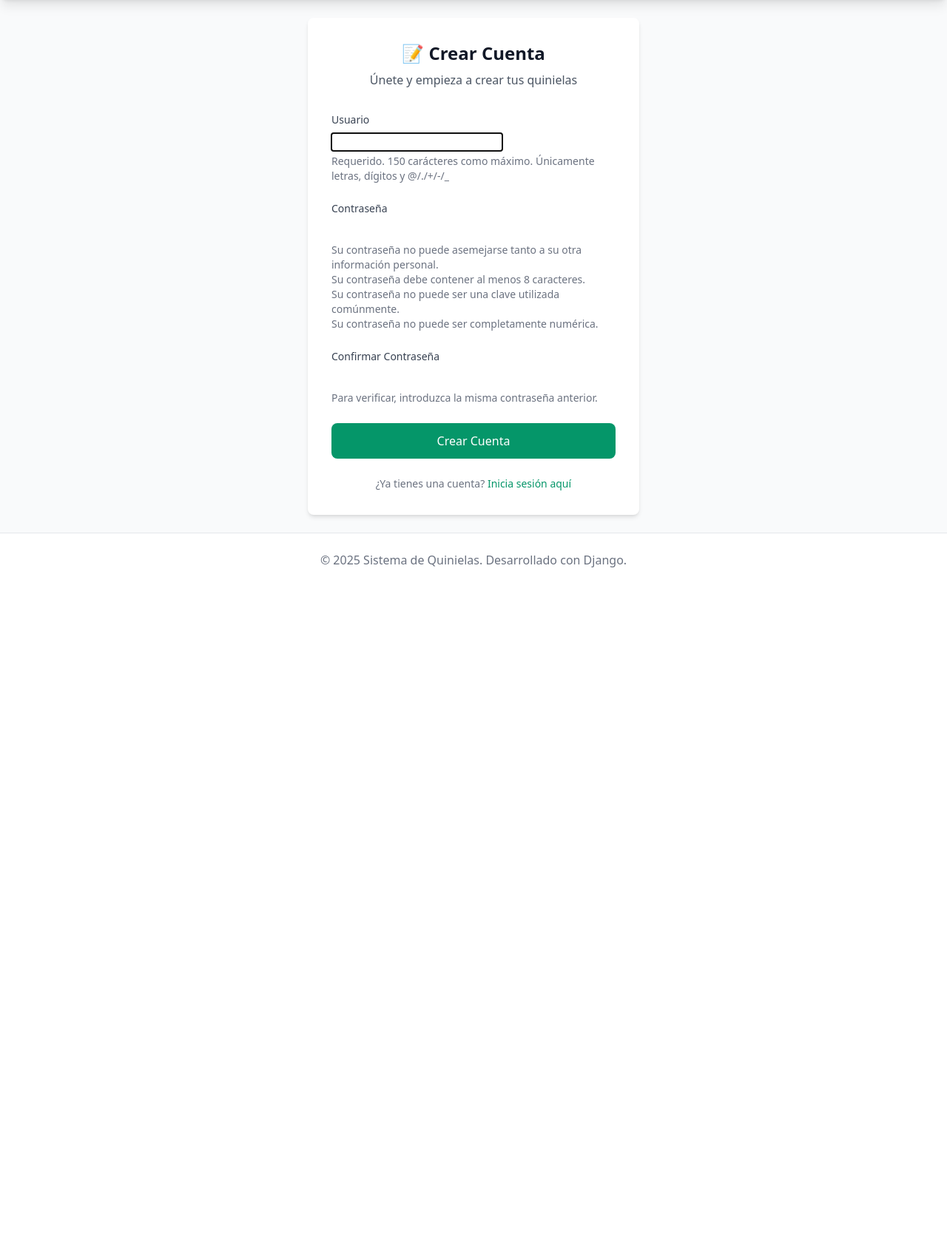
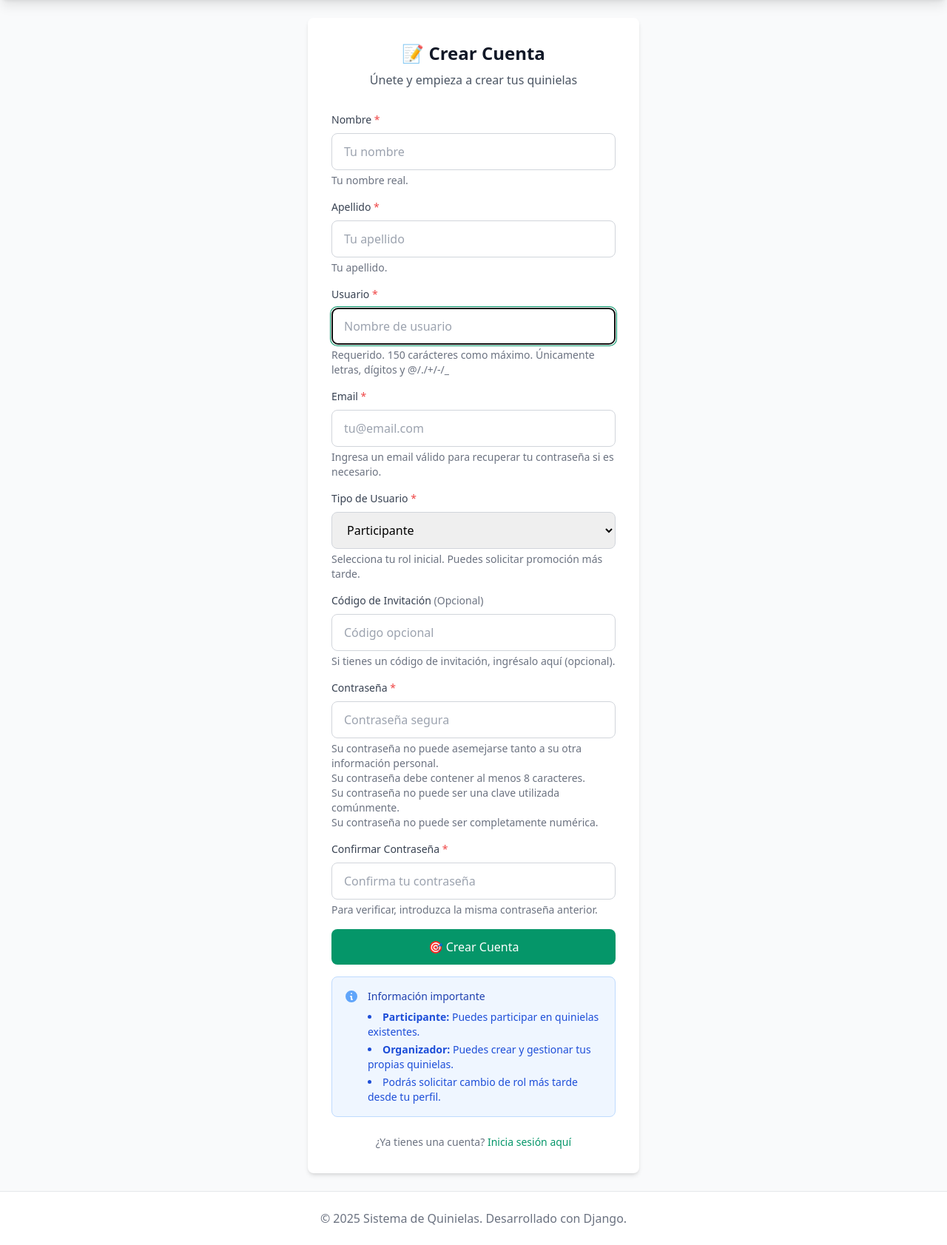
Before and after one commit to alejandro221996/my_quiniela_app, a Django app: page /accounts/registro/ in a window 1280 px wide. Shown: the part 64-1747 px from the top of the page at 74% size. Before the commit the page ends 831 px from the top, so only its background shows below. Run offline with Django 5.2, Linux system fonts and the light colour scheme; some libraries are stand-ins or nearby versions.

Commit message:
Fix user registration profile creation bug - Resolves issue #1
✅ COMPREHENSIVE BUG FIX:
- ExtendedUserCreationForm: Complete field validation (name, email, user type)
- UserProfile model: Improved with logging, error handling, and signal fixes
- Registration view: Atomic transactions, better UX, auto-login
- Management command: Fix/repair corrupted user profiles
- Registration template: Updated with new fields and better design
- Race condition fix: Proper signal/view coordination

🔧 TECHNICAL IMPROVEMENTS:
- Atomic database transactions prevent partial registrations
- Proper error logging throughout registration process
- Email uniqueness validation
- Username format validation
- Profile creation fallback mechanisms
- Updated .gitignore for security

🛠️ DEVELOPER TOOLS:
- Enhanced management command with dry-run and repair options
- Comprehensive error handling and logging
- User-friendly feedback and validation messages

This resolves the user registration issue where personal data wasn't being properly assigned to new user profiles.

Closes #1

```diff
--- /dev/null
+++ b/accounts/forms.py
@@ -0,0 +1,191 @@
+from django import forms
+from django.contrib.auth.forms import UserCreationForm
+from django.contrib.auth.models import User
+from .models import UserProfile
+import logging
+
+logger = logging.getLogger(__name__)
+
+
+class ExtendedUserCreationForm(UserCreationForm):
+    """Formulario de registro extendido con campos adicionales"""
+
+    email = forms.EmailField(
+        required=True,
+        widget=forms.EmailInput(attrs={
+            'class': 'w-full px-4 py-3 border border-gray-300 rounded-lg focus:ring-2 focus:ring-primary focus:border-transparent',
+            'placeholder': 'tu@email.com'
+        }),
+        help_text="Ingresa un email válido para recuperar tu contraseña si es necesario."
+    )
+
+    first_name = forms.CharField(
+        max_length=30,
+        required=True,
+        widget=forms.TextInput(attrs={
+            'class': 'w-full px-4 py-3 border border-gray-300 rounded-lg focus:ring-2 focus:ring-primary focus:border-transparent',
+            'placeholder': 'Tu nombre'
+        }),
+        help_text="Tu nombre real."
+    )
+
+    last_name = forms.CharField(
+        max_length=30,
+        required=True,
+        widget=forms.TextInput(attrs={
+            'class': 'w-full px-4 py-3 border border-gray-300 rounded-lg focus:ring-2 focus:ring-primary focus:border-transparent',
+            'placeholder': 'Tu apellido'
+        }),
+        help_text="Tu apellido."
+    )
+
+    tipo_usuario = forms.ChoiceField(
+        choices=UserProfile.TIPO_USUARIO_CHOICES,
+        initial='PARTICIPANTE',
+        required=True,
+        widget=forms.Select(attrs={
+            'class': 'w-full px-4 py-3 border border-gray-300 rounded-lg focus:ring-2 focus:ring-primary focus:border-transparent'
+        }),
+        help_text="Selecciona tu rol inicial. Puedes solicitar promoción más tarde."
+    )
+
+    codigo_invitacion = forms.CharField(
+        max_length=10,
+        required=False,
+        widget=forms.TextInput(attrs={
+            'class': 'w-full px-4 py-3 border border-gray-300 rounded-lg focus:ring-2 focus:ring-primary focus:border-transparent',
+            'placeholder': 'Código opcional'
+        }),
+        help_text="Si tienes un código de invitación, ingrésalo aquí (opcional)."
+    )
+
+    class Meta:
+        model = User
+        fields = ('username', 'first_name', 'last_name', 'email', 'password1', 'password2')
+
+    def __init__(self, *args, **kwargs):
+        super().__init__(*args, **kwargs)
+
+        # Aplicar estilos a campos heredados
+        self.fields['username'].widget.attrs.update({
+            'class': 'w-full px-4 py-3 border border-gray-300 rounded-lg focus:ring-2 focus:ring-primary focus:border-transparent',
+            'placeholder': 'Nombre de usuario'
+        })
+
+        self.fields['password1'].widget.attrs.update({
+            'class': 'w-full px-4 py-3 border border-gray-300 rounded-lg focus:ring-2 focus:ring-primary focus:border-transparent',
+            'placeholder': 'Contraseña segura'
+        })
+
+        self.fields['password2'].widget.attrs.update({
+            'class': 'w-full px-4 py-3 border border-gray-300 rounded-lg focus:ring-2 focus:ring-primary focus:border-transparent',
+            'placeholder': 'Confirma tu contraseña'
+        })
+
+    def clean_email(self):
+        """Validar que el email no esté en uso"""
+        email = self.cleaned_data.get('email')
+        if email:
+            if User.objects.filter(email=email).exists():
+                raise forms.ValidationError("Este email ya está registrado.")
+        return email
+
+    def clean_username(self):
+        """Validación adicional para username"""
+        username = self.cleaned_data.get('username')
+        if username:
+            # Verificar caracteres especiales no deseados
+            if not username.replace('_', '').isalnum():
+                raise forms.ValidationError(
+                    "El nombre de usuario solo puede contener letras, números y guiones bajos."
+                )
+        return username
+
+    def clean_codigo_invitacion(self):
+        """Validar código de invitación si se proporciona"""
+        codigo = self.cleaned_data.get('codigo_invitacion')
+        if codigo:
+            # Aquí puedes agregar lógica para validar códigos de invitación
+            # Por ahora solo validamos el formato
+            if len(codigo) < 3:
+                raise forms.ValidationError("El código de invitación debe tener al menos 3 caracteres.")
+        return codigo
+
+    def save(self, commit=True):
+        """Guardar usuario con información adicional"""
+        try:
+            user = super().save(commit=False)
+            user.email = self.cleaned_data['email']
+            user.first_name = self.cleaned_data['first_name']
+            user.last_name = self.cleaned_data['last_name']
+
+            if commit:
+                user.save()
+                logger.info(f"Usuario creado exitosamente: {user.username}")
+
+                # Crear o actualizar el perfil
+                profile, created = UserProfile.objects.get_or_create(
+                    user=user,
+                    defaults={
+                        'tipo_usuario': self.cleaned_data['tipo_usuario'],
+                        'codigo_invitacion_usado': self.cleaned_data.get('codigo_invitacion', '')
+                    }
+                )
+
+                if not created:
+                    # Si el perfil ya existía (por el signal), actualizar los campos
+                    profile.tipo_usuario = self.cleaned_data['tipo_usuario']
+                    profile.codigo_invitacion_usado = self.cleaned_data.get('codigo_invitacion', '')
+                    profile.save()
+                    logger.info(f"Perfil actualizado para usuario {user.username}")
+                else:
+                    logger.info(f"Perfil creado manualmente para usuario {user.username}")
+
+            return user
+
+        except Exception as e:
+            logger.error(f"Error guardando usuario: {str(e)}")
+            raise forms.ValidationError(f"Error creando la cuenta: {str(e)}")
+
+
+class UserProfileForm(forms.ModelForm):
+    """Formulario para actualizar perfil de usuario"""
+
+    class Meta:
+        model = UserProfile
+        fields = ['tipo_usuario']
+        widgets = {
+            'tipo_usuario': forms.Select(attrs={
+                'class': 'w-full px-4 py-3 border border-gray-300 rounded-lg focus:ring-2 focus:ring-primary focus:border-transparent'
+            })
+        }
+
+    def __init__(self, *args, **kwargs):
+        super().__init__(*args, **kwargs)
+
+        # Solo permitir cambio a ORGANIZADOR si cumple requisitos
+        if self.instance and not self.instance.puede_solicitar_promocion:
+            self.fields['tipo_usuario'].choices = [
+                ('PARTICIPANTE', 'Participante'),
+            ]
+
+
+class SolicitudPromocionForm(forms.Form):
+    """Formulario para solicitar promoción a organizador"""
+
+    motivo = forms.CharField(
+        max_length=500,
+        required=True,
+        widget=forms.Textarea(attrs={
+            'class': 'w-full px-4 py-3 border border-gray-300 rounded-lg focus:ring-2 focus:ring-primary focus:border-transparent',
+            'placeholder': 'Explica por qué quieres ser organizador...',
+            'rows': 4
+        }),
+        help_text="Explica brevemente por qué deseas ser organizador (máximo 500 caracteres)."
+    )
+
+    def clean_motivo(self):
+        motivo = self.cleaned_data.get('motivo')
+        if motivo and len(motivo.strip()) < 10:
+            raise forms.ValidationError("El motivo debe tener al menos 10 caracteres.")
+        return motivo
--- a/accounts/views.py
+++ b/accounts/views.py
@@ -5,36 +5,79 @@ from django.contrib import messages
 from django.urls import reverse_lazy
 from django.views.generic import CreateView
 from django.contrib.auth.decorators import login_required
+from django.db import transaction
+from django.http import JsonResponse
 from .models import UserProfile
+from .forms import ExtendedUserCreationForm
+import logging
+
+logger = logging.getLogger(__name__)
 
 
 class RegistroView(CreateView):
-    """Vista para registro de nuevos usuarios"""
-    form_class = UserCreationForm
+    """Vista para registro de nuevos usuarios con formulario extendido"""
+    form_class = ExtendedUserCreationForm
     template_name = 'registration/registro.html'
     success_url = reverse_lazy('quinielas:home')
 
     def form_valid(self, form):
-        response = super().form_valid(form)
+        """Procesar formulario válido con transacción atómica"""
+        try:
+            with transaction.atomic():
+                # Guardar el usuario (el formulario maneja la creación del perfil)
+                response = super().form_valid(form)
 
-        # Configurar el tipo de usuario como ORGANIZADOR para registro directo
-        if hasattr(self.object, 'profile'):
-            self.object.profile.tipo_usuario = 'ORGANIZADOR'
-            self.object.profile.save()
-        else:
-            UserProfile.objects.create(user=self.object, tipo_usuario='ORGANIZADOR')
+                # Verificar que el perfil se creó correctamente
+                user = self.object
 
-        # Iniciar sesión automáticamente después del registro
-        login(self.request, self.object)
-        messages.success(
+                # Dar tiempo para que el signal procese
+                user.refresh_from_db()
+
+                if not hasattr(user, 'profile'):
+                    # Fallback: crear perfil manualmente si el signal falló
+                    profile = UserProfile.objects.create(
+                        user=user,
+                        tipo_usuario=form.cleaned_data.get('tipo_usuario', 'PARTICIPANTE'),
+                        codigo_invitacion_usado=form.cleaned_data.get('codigo_invitacion', '')
+                    )
+                    logger.warning(f"Perfil creado manualmente como fallback para {user.username}")
+
+                # Iniciar sesión automáticamente
+                login(self.request, user)
+
+                # Mensaje de éxito personalizado
+                tipo_display = user.profile.get_tipo_usuario_display()
+                messages.success(
+                    self.request,
+                    f'¡Bienvenido {user.first_name or user.username}! '
+                    f'Tu cuenta ha sido creada como {tipo_display}. '
+                    f'¡Ya puedes comenzar a participar en quinielas!'
+                )
+
+                logger.info(f"Registro exitoso para usuario {user.username} como {user.profile.tipo_usuario}")
+                return response
+
+        except Exception as e:
+            logger.error(f"Error en registro de usuario: {str(e)}")
+            messages.error(
+                self.request,
+                'Hubo un problema al crear tu cuenta. Por favor, inténtalo de nuevo.'
+            )
+            return self.form_invalid(form)
+
+    def form_invalid(self, form):
+        """Manejo mejorado de formulario inválido"""
+        logger.warning(f"Intento de registro fallido: {form.errors}")
+        messages.error(
             self.request,
-            f'¡Bienvenido {self.object.username}! Tu cuenta ha sido creada como Organizador. ¡Ya puedes crear quinielas!'
+            'Por favor, corrige los errores en el formulario.'
         )
-        return response
+        return super().form_invalid(form)
 
     def get(self, request, *args, **kwargs):
-        # Redirigir si ya está autenticado
+        """Redirigir si ya está autenticado"""
         if request.user.is_authenticated:
+            messages.info(request, 'Ya tienes una cuenta activa.')
             return redirect('quinielas:home')
         return super().get(request, *args, **kwargs)
 
--- a/templates/registration/registro.html
+++ b/templates/registration/registro.html
@@ -12,13 +12,45 @@
         </div>
 
         <!-- Form -->
-        <form method="post" class="space-y-6">
+        <form method="post" class="space-y-4">
             {% csrf_token %}
+
+            <!-- First Name -->
+            <div>
+                <label for="{{ form.first_name.id_for_label }}" class="block text-sm font-medium text-gray-700 mb-2">
+                    Nombre <span class="text-red-500">*</span>
+                </label>
+                {{ form.first_name }}
+                {% if form.first_name.errors %}
+                    {% for error in form.first_name.errors %}
+                        <p class="mt-1 text-sm text-red-600">{{ error }}</p>
+                    {% endfor %}
+                {% endif %}
+                {% if form.first_name.help_text %}
+                    <p class="mt-1 text-sm text-gray-500">{{ form.first_name.help_text }}</p>
+                {% endif %}
+            </div>
+
+            <!-- Last Name -->
+            <div>
+                <label for="{{ form.last_name.id_for_label }}" class="block text-sm font-medium text-gray-700 mb-2">
+                    Apellido <span class="text-red-500">*</span>
+                </label>
+                {{ form.last_name }}
+                {% if form.last_name.errors %}
+                    {% for error in form.last_name.errors %}
+                        <p class="mt-1 text-sm text-red-600">{{ error }}</p>
+                    {% endfor %}
+                {% endif %}
+                {% if form.last_name.help_text %}
+                    <p class="mt-1 text-sm text-gray-500">{{ form.last_name.help_text }}</p>
+                {% endif %}
+            </div>
 
             <!-- Username -->
             <div>
                 <label for="{{ form.username.id_for_label }}" class="block text-sm font-medium text-gray-700 mb-2">
-                    Usuario
+                    Usuario <span class="text-red-500">*</span>
                 </label>
                 {{ form.username }}
                 {% if form.username.errors %}
@@ -31,10 +63,58 @@
                 {% endif %}
             </div>
 
+            <!-- Email -->
+            <div>
+                <label for="{{ form.email.id_for_label }}" class="block text-sm font-medium text-gray-700 mb-2">
+                    Email <span class="text-red-500">*</span>
+                </label>
+                {{ form.email }}
+                {% if form.email.errors %}
+                    {% for error in form.email.errors %}
+                        <p class="mt-1 text-sm text-red-600">{{ error }}</p>
+                    {% endfor %}
+                {% endif %}
+                {% if form.email.help_text %}
+                    <p class="mt-1 text-sm text-gray-500">{{ form.email.help_text }}</p>
+                {% endif %}
+            </div>
+
+            <!-- Tipo Usuario -->
+            <div>
+                <label for="{{ form.tipo_usuario.id_for_label }}" class="block text-sm font-medium text-gray-700 mb-2">
+                    Tipo de Usuario <span class="text-red-500">*</span>
+                </label>
+                {{ form.tipo_usuario }}
+                {% if form.tipo_usuario.errors %}
+                    {% for error in form.tipo_usuario.errors %}
+                        <p class="mt-1 text-sm text-red-600">{{ error }}</p>
+                    {% endfor %}
+                {% endif %}
+                {% if form.tipo_usuario.help_text %}
+                    <p class="mt-1 text-sm text-gray-500">{{ form.tipo_usuario.help_text }}</p>
+                {% endif %}
+            </div>
+
+            <!-- Codigo Invitacion -->
+            <div>
+                <label for="{{ form.codigo_invitacion.id_for_label }}" class="block text-sm font-medium text-gray-700 mb-2">
+                    Código de Invitación <span class="text-gray-500">(Opcional)</span>
+                </label>
+                {{ form.codigo_invitacion }}
+                {% if form.codigo_invitacion.errors %}
+                    {% for error in form.codigo_invitacion.errors %}
+                        <p class="mt-1 text-sm text-red-600">{{ error }}</p>
+                    {% endfor %}
+                {% endif %}
+                {% if form.codigo_invitacion.help_text %}
+                    <p class="mt-1 text-sm text-gray-500">{{ form.codigo_invitacion.help_text }}</p>
+                {% endif %}
+            </div>
+
             <!-- Password1 -->
             <div>
                 <label for="{{ form.password1.id_for_label }}" class="block text-sm font-medium text-gray-700 mb-2">
-                    Contraseña
+                    Contraseña <span class="text-red-500">*</span>
                 </label>
                 {{ form.password1 }}
                 {% if form.password1.errors %}
@@ -52,7 +132,7 @@
             <!-- Password2 -->
             <div>
                 <label for="{{ form.password2.id_for_label }}" class="block text-sm font-medium text-gray-700 mb-2">
-                    Confirmar Contraseña
+                    Confirmar Contraseña <span class="text-red-500">*</span>
                 </label>
                 {{ form.password2 }}
                 {% if form.password2.errors %}
@@ -74,10 +154,33 @@
             {% endif %}
 
             <!-- Submit button -->
-            <button type="submit" class="w-full bg-primary text-white py-3 px-4 rounded-lg hover:bg-secondary transition-colors font-medium">
-                Crear Cuenta
-            </button>
+            <div class="mt-8">
+                <button type="submit" class="w-full bg-primary text-white py-3 px-4 rounded-lg hover:bg-secondary transition-colors font-medium">
+                    🎯 Crear Cuenta
+                </button>
+            </div>
         </form>
+
+        <!-- Info adicional -->
+        <div class="mt-4 p-4 bg-blue-50 border border-blue-200 rounded-lg">
+            <div class="flex items-start">
+                <div class="flex-shrink-0">
+                    <svg class="h-5 w-5 text-blue-400" fill="currentColor" viewBox="0 0 20 20">
+                        <path fill-rule="evenodd" d="M18 10a8 8 0 11-16 0 8 8 0 0116 0zm-7-4a1 1 0 11-2 0 1 1 0 012 0zM9 9a1 1 0 000 2v3a1 1 0 001 1h1a1 1 0 100-2v-3a1 1 0 00-1-1H9z" clip-rule="evenodd"></path>
+                    </svg>
+                </div>
+                <div class="ml-3 flex-1">
+                    <h3 class="text-sm font-medium text-blue-800">Información importante</h3>
+                    <div class="mt-2 text-sm text-blue-700">
+                        <ul class="list-disc list-inside space-y-1">
+                            <li><strong>Participante:</strong> Puedes participar en quinielas existentes.</li>
+                            <li><strong>Organizador:</strong> Puedes crear y gestionar tus propias quinielas.</li>
+                            <li>Podrás solicitar cambio de rol más tarde desde tu perfil.</li>
+                        </ul>
+                    </div>
+                </div>
+            </div>
+        </div>
 
         <!-- Links -->
         <div class="mt-6 text-center space-y-2">
```
Also changed, not shown: accounts/management/commands/fix_user_profiles.py (+156 -15 lines), accounts/models.py (+17 -1 lines), 1 other file.
